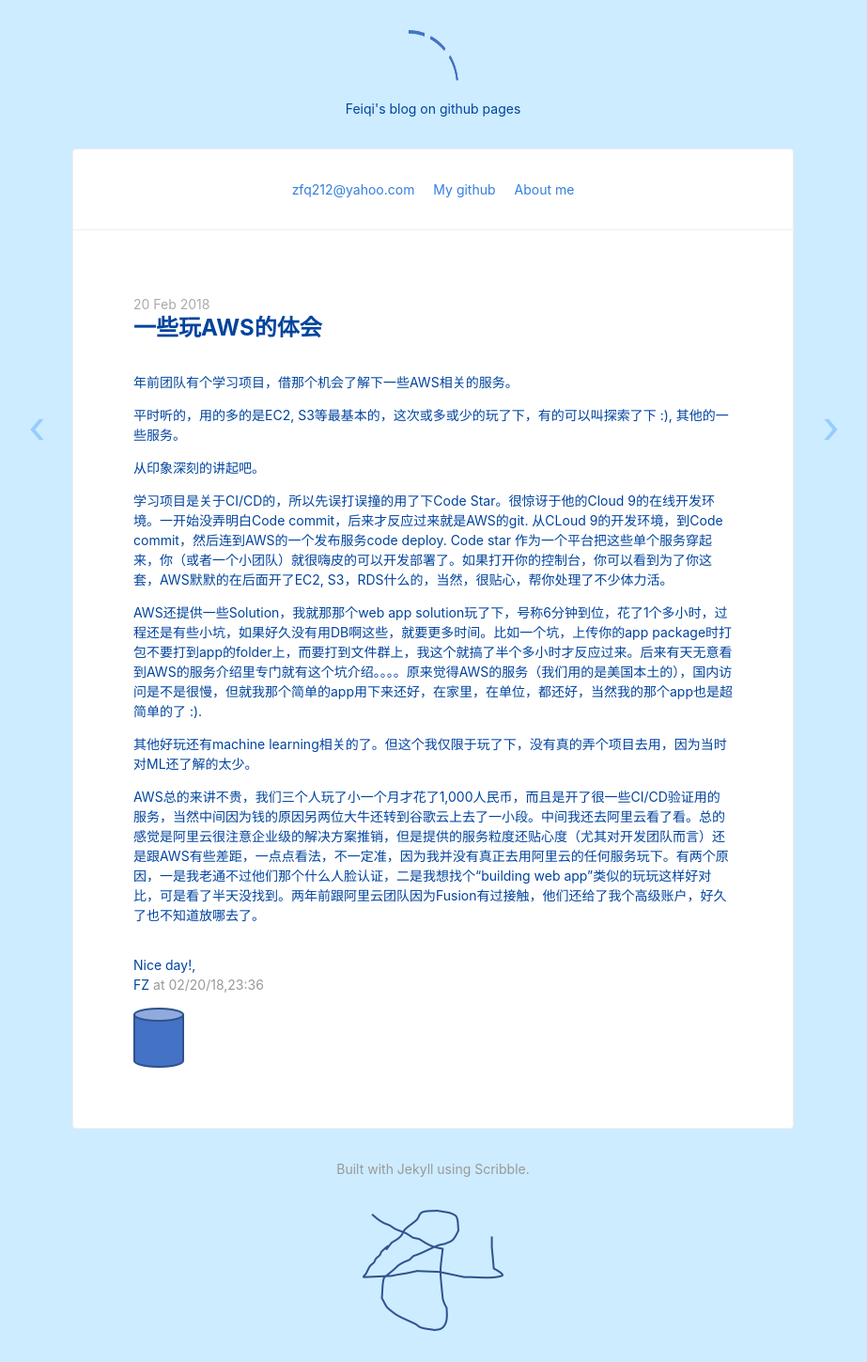
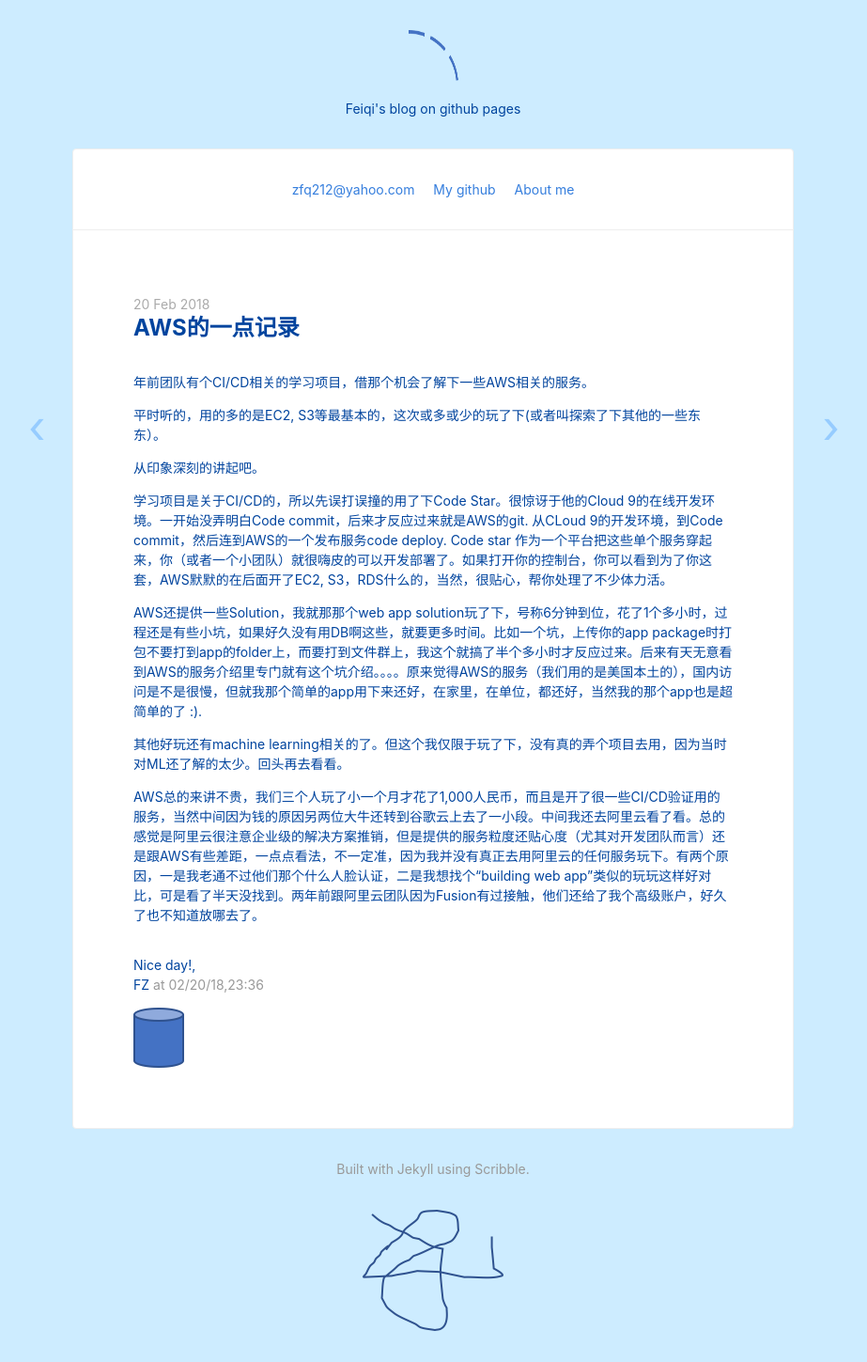
Before and after one commit to zfq212git/zfq212git.github.io, a Jekyll site: the page built from _posts/2018-02-20-Some thoughts about AWS.md, in a window 1280 px wide. Shown: the whole page at 94% size, without its empty margins (179-1102 px from the left). Built offline with Jekyll 4.4.1, drawn with Linux system fonts in a browser that asks for light colours; nearby versions of some CDN libraries.

Commit message:
Update 2018-02-20-Some thoughts about AWS.md

```diff
--- a/_posts/2018-02-20-Some thoughts about AWS.md
+++ b/_posts/2018-02-20-Some thoughts about AWS.md
@@ -1,11 +1,11 @@
 ---
-title: 一些玩AWS的体会
+title: AWS的一点记录
 date: 2018-02-20 23:36:00
 ---
 
-年前团队有个学习项目，借那个机会了解下一些AWS相关的服务。
+年前团队有个CI/CD相关的学习项目，借那个机会了解下一些AWS相关的服务。
 
-平时听的，用的多的是EC2, S3等最基本的，这次或多或少的玩了下，有的可以叫探索了下 :), 其他的一些服务。
+平时听的，用的多的是EC2, S3等最基本的，这次或多或少的玩了下(或者叫探索了下其他的一些东东）。
 
 从印象深刻的讲起吧。
 
@@ -13,6 +13,6 @@ date: 2018-02-20 23:36:00
 
 AWS还提供一些Solution，我就那那个web app solution玩了下，号称6分钟到位，花了1个多小时，过程还是有些小坑，如果好久没有用DB啊这些，就要更多时间。比如一个坑，上传你的app package时打包不要打到app的folder上，而要打到文件群上，我这个就搞了半个多小时才反应过来。后来有天无意看到AWS的服务介绍里专门就有这个坑介绍。。。。原来觉得AWS的服务（我们用的是美国本土的），国内访问是不是很慢，但就我那个简单的app用下来还好，在家里，在单位，都还好，当然我的那个app也是超简单的了 :).
 
-其他好玩还有machine learning相关的了。但这个我仅限于玩了下，没有真的弄个项目去用，因为当时对ML还了解的太少。
+其他好玩还有machine learning相关的了。但这个我仅限于玩了下，没有真的弄个项目去用，因为当时对ML还了解的太少。回头再去看看。
 
 AWS总的来讲不贵，我们三个人玩了小一个月才花了1,000人民币，而且是开了很一些CI/CD验证用的服务，当然中间因为钱的原因另两位大牛还转到谷歌云上去了一小段。中间我还去阿里云看了看。总的感觉是阿里云很注意企业级的解决方案推销，但是提供的服务粒度还贴心度（尤其对开发团队而言）还是跟AWS有些差距，一点点看法，不一定准，因为我并没有真正去用阿里云的任何服务玩下。有两个原因，一是我老通不过他们那个什么人脸认证，二是我想找个“building web app"类似的玩玩这样好对比，可是看了半天没找到。两年前跟阿里云团队因为Fusion有过接触，他们还给了我个高级账户，好久了也不知道放哪去了。
```
